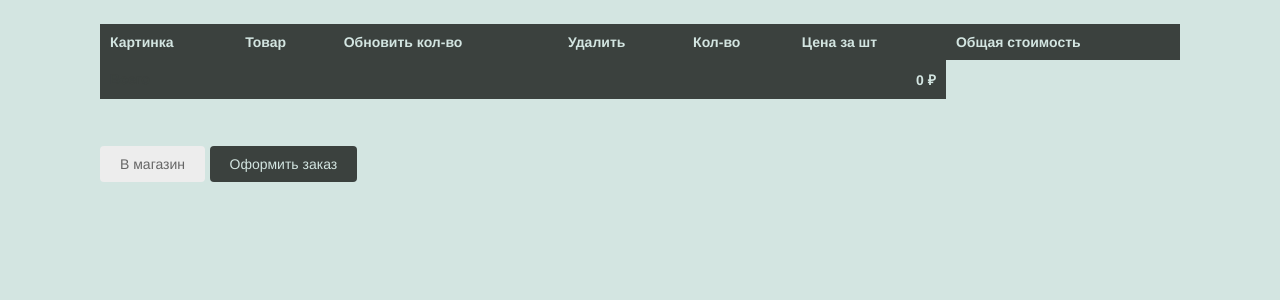
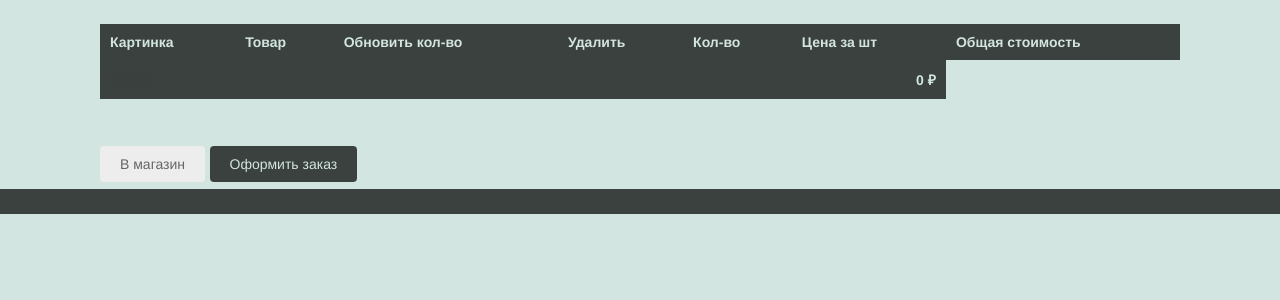
Before and after one commit to s1f0n4ik/MOHK_web-site, a Django app: template web-site/monk_site/cart/templates/cart/detail.html in a window 1280 px wide. Shown: the part 172-472 px from the top of the page. Run offline with Django 5.2, Linux system fonts and the light colour scheme; the template is opened without the code that fills it, so the values that code supplies are empty; parts of the project's set-up code (start-up, migrations or seed data) failed here and were passed over.

Commit message:
Change slug, start making footer

```diff
--- a/web-site/monk_site/myshop/admin.py
+++ b/web-site/monk_site/myshop/admin.py
@@ -39,7 +39,7 @@ class ProductAdmin(admin.ModelAdmin):
     list_display = ['name', 'slug', 'image_show', 'price', 'available', 'created', 'uploaded']
     list_filter = ['available', 'created', 'uploaded']
     list_editable = ['price', 'available']
-    prepopulated_fields = {'slug': ('name',)}
+    # prepopulated_fields = {'slug': ('name',)}
     # inlines = [GalleryInline, ]
 
     def image_show(self, obj):
--- /dev/null
+++ b/web-site/monk_site/myshop/static/css/base_footer.css
@@ -0,0 +1,18 @@
+footer {
+  width: 100%;
+  height: auto;
+  background: rgb(59, 65, 62);
+  margin: 0 auto;
+  text-align: center;
+  padding-top: 25px;
+}
+
+footer .fot {
+  display: flex;
+  flex-direction: row;
+}
+
+footer .fot .col_fot{
+  display: flex;
+  flex-direction: column;
+}
--- a/web-site/monk_site/myshop/templates/shop/base2.html
+++ b/web-site/monk_site/myshop/templates/shop/base2.html
@@ -8,6 +8,7 @@
         <meta http-equiv="X-UA-Compatible" content="ie=edge">
         <title>{% block title %}МОНК{% endblock %}</title>
         <link href="{% static 'css/base.css' %}" rel="stylesheet">
+        <link href="{% static 'css/base_footer.css' %}" rel="stylesheet">
         {% block links %} {% endblock %}
 
     </head>
@@ -70,6 +71,17 @@
         <div id="content" class="content">
         {% block content %}{% endblock %}
         </div>
+        <footer>
+            <div class="fot">
+                <div class="col_fot">
+                    <div class="logo-wrapper"></div>
+                    <div class="copyright"></div>
+
+                </div>
+                <div class="col_fot"></div>
+                <div class="col_fot"></div>
+            </div>
+        </footer>
     </body>
 <script>
     function menuOnClick() {
--- /dev/null
+++ b/web-site/monk_site/myshop/utils.py
@@ -0,0 +1,5 @@
+import random
+
+
+def create_new_ref_number():
+      return str(random.randint(1000000000, 9999999999))
```
Also changed, not shown: web-site/monk_site/myshop/models.py (+8 -1 lines), web-site/monk_site/db.sqlite3, web-site/monk_site/media/media/products/2024/06/04/2.jpg (added), web-site/monk_site/media/media/products/2024/06/15/1.jpg (added), web-site/monk_site/myshop/migrations/__init__.py (added).
